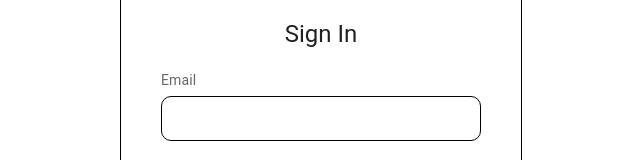
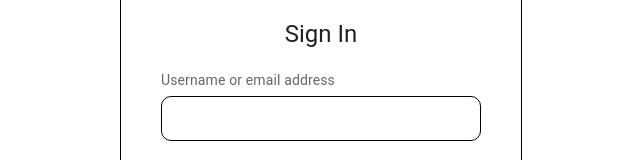
Before and after one commit to Radzivon-Kliuchnikau/OurNotesAppFrontEnd, a React (Vite) app: page /login in a window 1280 px wide. Shown: the part 262-422 px from the top of the page, without its empty margins (319-959 px from the left). Built offline with nearby package versions, Linux system fonts and the light colour scheme; no server answers.

Commit message:
#28: refactor and fix "login" and "registration" functionality to apply user name

```diff
--- a/src/pages/Login.tsx
+++ b/src/pages/Login.tsx
@@ -132,10 +132,10 @@ const Login = () => {
                 }}>
 
                     <FormLabel htmlFor="useremail" sx={{display: "flex"}}>
-                        <Typography sx={{fontSize: "14px", marginBottom: "5px"}}>Email</Typography>
+                        <Typography sx={{fontSize: "14px", marginBottom: "5px"}}>Username or email address</Typography>
                     </FormLabel>
                     <TextFieldCustom
-                        type="email"
+                        type="text"
                         id="useremail"
                         inputRef={userEmailRef}
                         autoComplete="off"
--- a/src/pages/Registration.tsx
+++ b/src/pages/Registration.tsx
@@ -4,6 +4,7 @@ import {Box, Button, Card, FormLabel, Stack, styled, TextField, Typography} from
 import {Close, Done, Info} from "@mui/icons-material";
 import Link from '@mui/material/Link';
 import MainContainer from "../components/common/MainContainer.tsx";
+import API_URL from "../utils/Constants.tsx";
 
 
 const USERNAME_REGEX = /^[a-zA-Z][a-zA-Z0-9-_]{3,23}$/;
@@ -109,8 +110,8 @@ const Registration = () => {
         }
         try {
             const response = await axios.post(
-                REGISTER_URL,
-                JSON.stringify({email: userEmail, password}),
+                API_URL.REGISTER_URL,
+                JSON.stringify({userName: userName, email: userEmail, password}),
                 {
                     headers: {
                         "Content-Type": "application/json",
--- a/src/utils/Constants.tsx
+++ b/src/utils/Constants.tsx
@@ -1,6 +1,7 @@
 const API_URL = {
     MAINPAGE_URL: "/",
     LOGIN_URL: "/login",
+    REGISTER_URL: "/api/account/register",
     LOGOUT_URL: "/api/account/logout",
     USE_COOKIES: "?useCookies=true",
     USE_SESSION_COOKIES: "?useSessionCookies=true",
```
